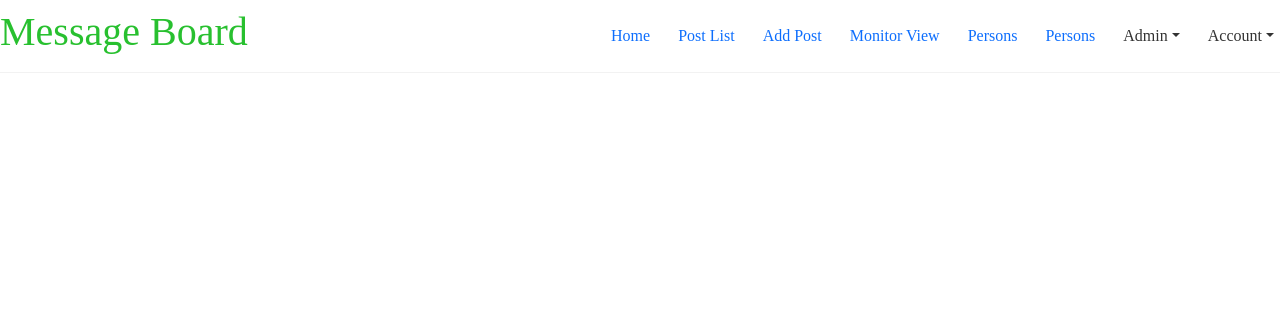
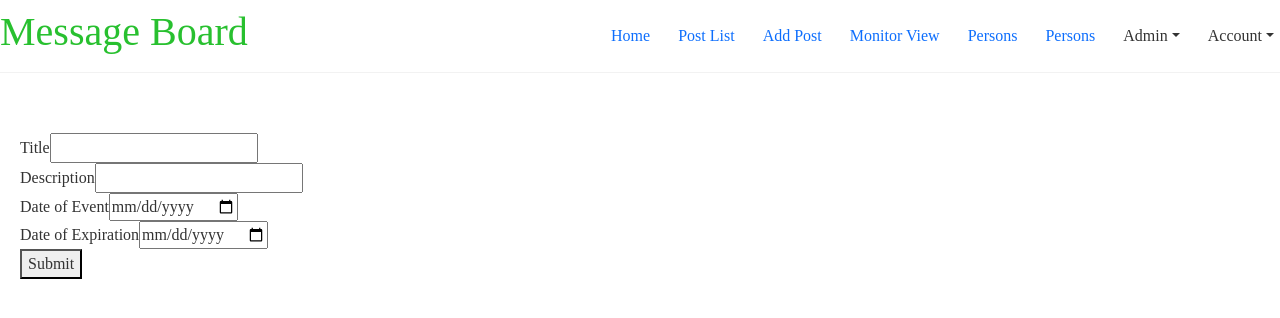
Before and after one commit to jakeformico/MessageBoard, a React (Create React App) app in the folder frontend/: page /facultyEditPost in a window 1280 px wide. Shown: the top 318 px of the page. Built offline with nearby package versions, Linux system fonts and the light colour scheme; no server answers.

Commit message:
POSTS - Faculty Edit post is complete

```diff
--- a/frontend/src/App.js
+++ b/frontend/src/App.js
@@ -15,6 +15,7 @@ import Register from './components/security/Register';
 import { PostList } from './components/posts/PostList';
 import AddPost from './components/posts/AddPost';
 import Feed2 from './components/feed/Feed2';
+import FacultyEditPost from './components/posts/FacultyEditPost';
 function App() {
 
   return (
@@ -35,6 +36,7 @@ function App() {
             <Route path="/denialreports" element={<DenialReportList/>} />
             <Route path="/persons" element={<PersonPage/>} />
             <Route path="/feed" element={<Feed2/>} />
+            <Route path="/facultyEditPost" element={<FacultyEditPost/>} />
           </Routes>
         </div>
       </div>
--- /dev/null
+++ b/frontend/src/components/posts/FacultyEditPost.js
@@ -0,0 +1,114 @@
+import React, { useState, useEffect, useContext, useRef } from "react";
+import api from "../../api/axiosConfig";
+import { useLocation } from 'react-router-dom';
+import { Link } from "react-router-dom";
+
+function FacultyEditPost() {
+    const location = useLocation();
+    const id = new URLSearchParams(location.search).get("postId");
+
+    const [description, setDescription] = useState();
+    const [title, setTitle] = useState();
+    const [dateOfEvent, setdateOfEvent] = useState();
+    const [dateOfExpiration, setdateOfExpiration] = useState();
+    const [post, setPost] = useState();
+    const [successMessage, setSuccessMessage] = useState(null);
+    const getPost = async () =>{
+      try{
+        const response = await api.get("/post/"+id);
+        console.log(response.data)
+        setPost(response.data);
+        setTitle(response.data.title);
+        setDescription(response.data.description);
+        setdateOfEvent(response.data.dateOfEvent);
+        setdateOfExpiration(response.data.dateOfExpiration);
+      }
+      catch(err)
+      {
+        console.log(err);
+      }
+
+    }
+
+    useEffect(() => {
+        //Uses react hhooks to make HTTP request
+        getPost();
+      },[])
+
+
+
+    const handleSubmit = async (e) => {
+        e.preventDefault();
+
+
+        const editPost = {
+          title,
+          description,
+          dateOfEvent,
+          dateOfExpiration
+        };
+
+        try {
+          const response = await api.put("/post/"+id, editPost);
+          console.log(response.data);
+
+        } catch (err) {
+          console.log(err);
+        }
+        finally{
+            setSuccessMessage("Successfully edited post!")
+          }
+      };
+
+
+    return (
+        <div>
+            <form onSubmit={handleSubmit}>
+                <label>
+                    Title
+                    <input
+                        type="text"
+                        value={title}
+                        onChange={(event) => setTitle(event.target.value)}
+                    />
+                </label>
+                <br />
+                <label>
+                    Description
+                    <input
+                        type="text"
+                        value={description}
+                        onChange={(event) => setDescription(event.target.value)}
+                    />
+                </label>
+
+                <br />
+                <label>
+                    Date of Event
+                    <input
+                        type="date"
+                        value={dateOfEvent}
+                        onChange={(event) => setdateOfEvent(event.target.value)}
+                    />
+                </label>
+                <br />
+                <label>
+                    Date of Expiration
+                    <input
+                        type="date"
+                        value={dateOfExpiration}
+                        onChange={(event) => setdateOfExpiration(event.target.value)}
+                    />
+                </label>
+                <br />
+                <button type="submit">Submit</button>
+            </form>
+            {successMessage ? <Link to={"/postList"}>Edit post success! Return to post list</Link> : null}
+        </div>
+
+
+
+    );
+}
+
+export default FacultyEditPost;
--- a/frontend/src/components/posts/PostList.js
+++ b/frontend/src/components/posts/PostList.js
@@ -1,6 +1,7 @@
 import React, { useContext } from 'react';
 import api from '../../api/axiosConfig';
 import {useState, useEffect} from 'react';
+import { Link } from "react-router-dom";
 
 export const PostList = () => {
 
@@ -55,13 +56,14 @@ export const PostList = () => {
             <th>Date of Event</th>
             <th>Date of Exp</th>
             <th>Rejection Comments</th>
+            <th>Edit</th>
           </tr>
         </thead>
         <tbody>
           {posts?.map((post) => (
             <tr key={post.id}>
               <td>{post.id}</td>
-              <td>{post.isApproved}</td>
+              <td>{post.isApproved ? "ACCEPTED" : "PENDING"}</td>
               <td>
                 <a href={base64toFile(post.file, post.contentType)} target="_blank" rel="noopener noreferrer">
                   Click to view file
@@ -73,8 +75,7 @@ export const PostList = () => {
               <td>{post.dateOfEvent}</td>
               <td>{post.dateOfExpiration}</td>
               <td>{post.rejectionComments}</td>
-              {/* <td><button className={'btn'} type="submit">Accept</button></td>
-              <td><button className={'btn'} type="submit">Reject</button></td> */}
+              <td><Link to={"/facultyEditPost?postId="+post.id}>Edit</Link></td>
             </tr>
           ))}
         </tbody>
```
Also changed, not shown: 1 other file (tests, documents, lock files or other folders).
